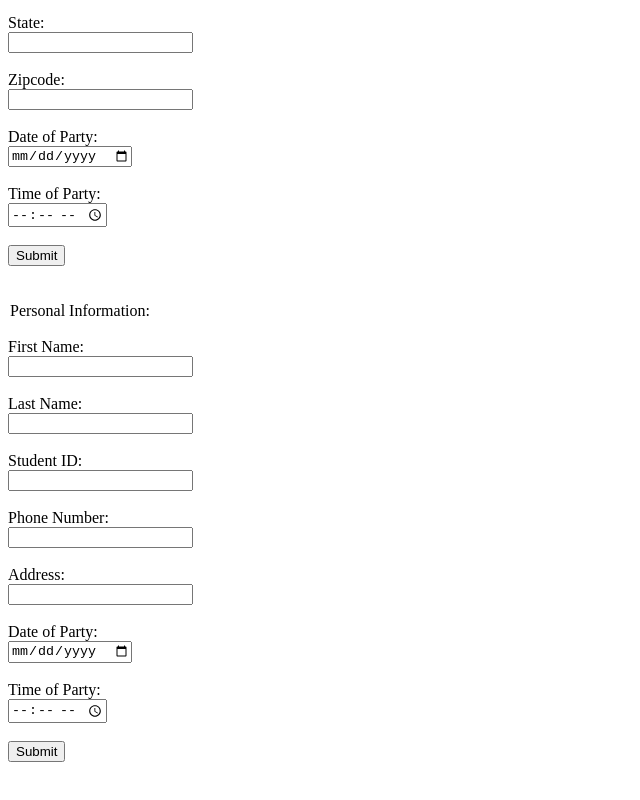
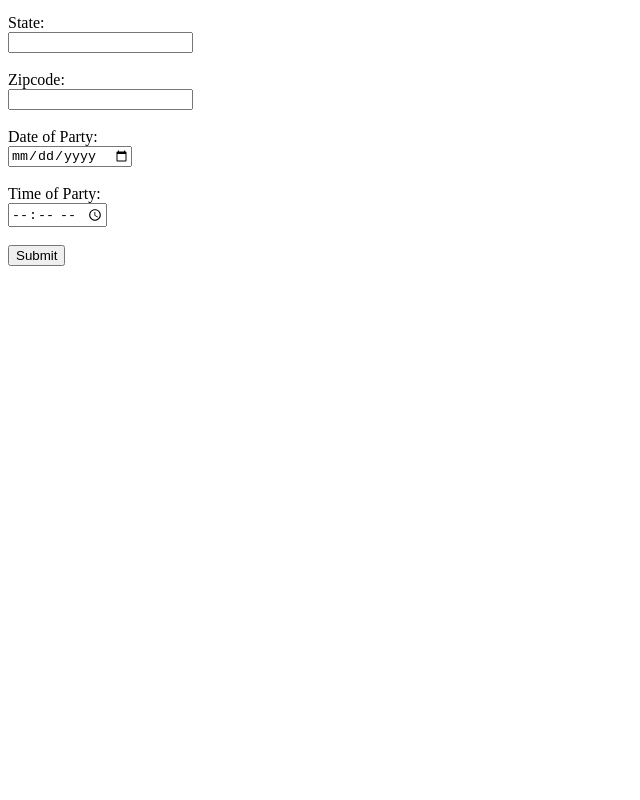
Before and after one commit to JackKenney/UmassPartySmart, a website: page public/index.html in a window 1280 px wide. Shown: the part 504-1304 px from the top of the page, without its empty margins (0-640 px from the left). After the commit the page ends 814 px from the top, so only its background shows below. Drawn offline with nearby package versions, Linux system fonts and the light colour scheme.

Commit message:
Update index.html

```diff
--- a/public/index.html
+++ b/public/index.html
@@ -81,49 +81,3 @@
     <script src="script.js"></script>
   </body>
 </html>
-    <div id="postForm">
-     <legend>Personal Information:</legend>
-     <br>
-     First Name:
-      <br>
-      <input id="first_name" type="text" maxlength="100" value="" name="First Name" />
-      <br>
-      <br>
-     Last Name:
-      <br>
-      <input id="last_name" type="text" maxlength="100" value="" name="Last Name"/>
-      <br>
-      <br>
-     Student ID:
-      <br>
-      <input id="student_id" type="text" minlength="8" maxlength="8" name="Student ID"/>
-      <br>
-      <br>
-     Phone Number:
-      <br>
-      <input id="phone_number" type="text" name="Phone Number"/>
-      <br>
-      <br>
-     Address:
-      <br>
-      <input id="address" type="text" maxlength="200" value="" name="Address"/>
-      <br>
-      <br>
-     Date of Party:
-      <br>
-      <input id="date" type="date" name="partydate"/>
-      <br>
-      <br>
-     Time of Party:
-      <br>
-      <input id="time" type="time" name="partytime"/>
-	  <br>
-	  <br>
-      <input id="submit" class="button" type="submit" value="Submit">
-    </div>
-    <br>
-    <br>
-
-    <script src="script.js"></script>
-  </body>
-</html>
```
